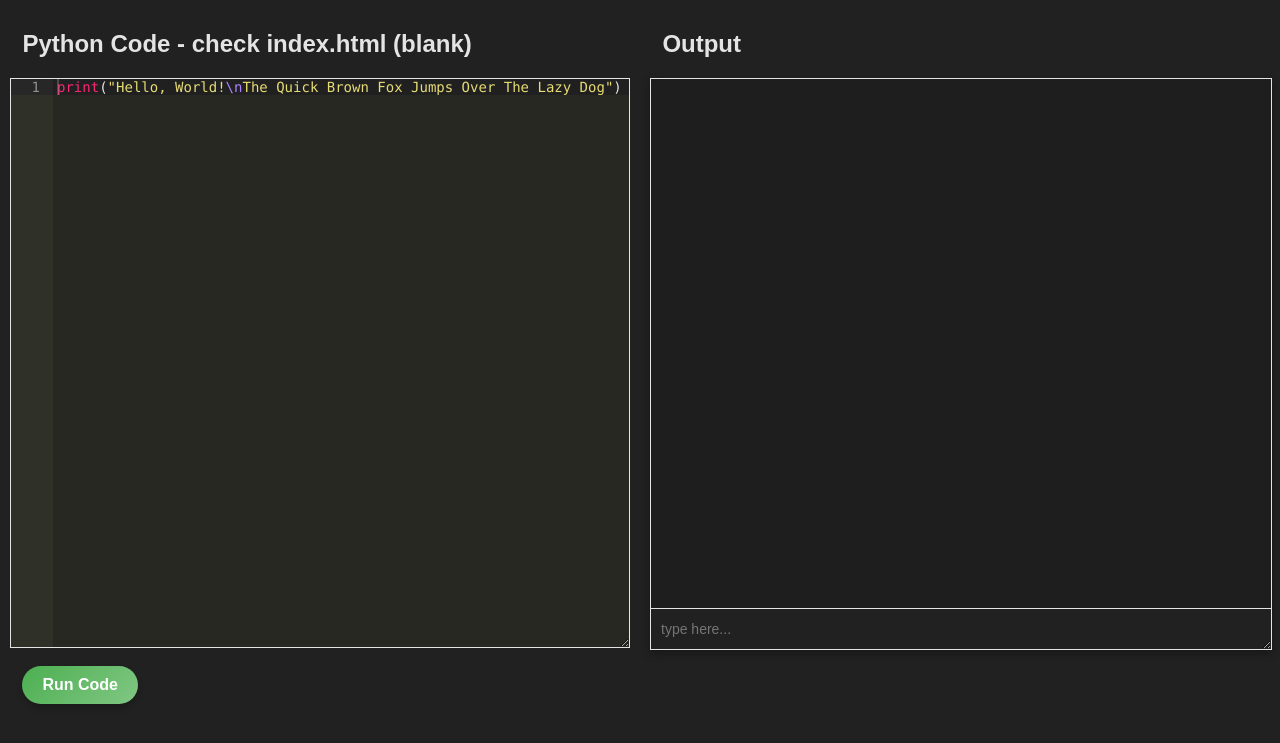
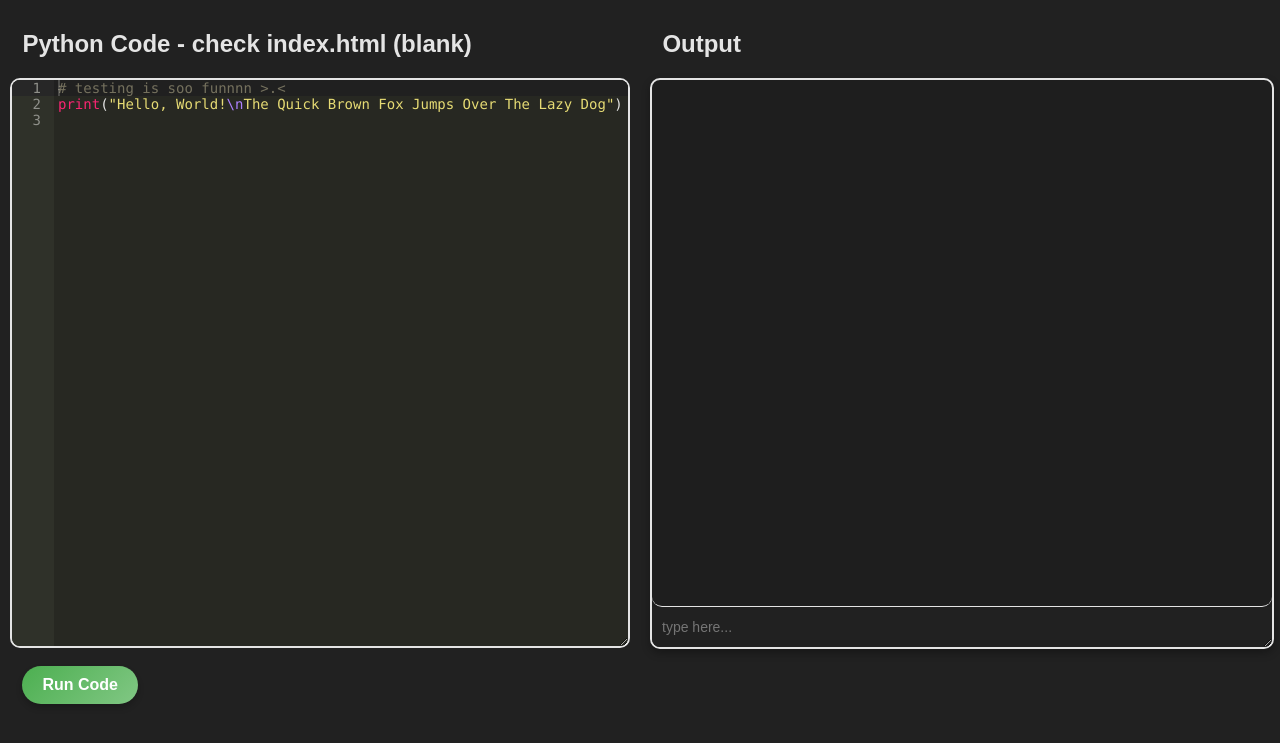
Before and after one commit to WillHanighen/flask-thing, a Flask app: page / in a window 1280 px wide. Shown: the top 743 px of the page. Run offline with Flask 3, Linux system fonts and the light colour scheme; some libraries are stand-ins or nearby versions.

Commit message:
added corner rounding and added comment to index.html

```diff
--- a/static/style.css
+++ b/static/style.css
@@ -36,10 +36,11 @@ h1, h2, h3, h4, h5, h6 {
   padding: 15px;
   color: #E4E4E4;
   box-sizing: border-box;
+  border-radius: 10px;
 }
 
 #editor {
-  border: 1px solid #E4E4E4;
+  border: 2px solid #E4E4E4;
   overflow: auto;
   resize: both;
 }
@@ -69,15 +70,16 @@ button:hover {
   display: flex;
   flex-grow: 1;
   flex-direction: column;
-  border: 1px solid #E4E4E4;
+  border: 2px solid #E4E4E4;
   overflow: auto;
   resize: both;
   min-width: 35vh;
   min-height: 35vh;
   width: 100%;
-  height: calc(100% - 30px);
+  height: calc(100% - 33px);
   background-color: #1e1e1e;
   box-shadow: 0 4px 8px rgba(0, 0, 0, 0.3);
+  border-radius: 10px;
 }
 
 .display-area {
@@ -100,3 +102,5 @@ button:hover {
   box-sizing: border-box;
   outline: none;
 }
+
+/* guh */
--- a/templates/index.html
+++ b/templates/index.html
@@ -10,7 +10,9 @@
     <div class="container">
         <div class="editor-container">
             <h2>Python Code - <!--PUT PROJECT NAME HERE--> check index.html (blank)</h2>
-            <div id="editor">print("Hello, World!\nThe Quick Brown Fox Jumps Over The Lazy Dog")</div>
+            <div id="editor"># testing is soo funnnn >.<
+print("Hello, World!\nThe Quick Brown Fox Jumps Over The Lazy Dog")
+</div>
             <br>
             <button onclick="executeCode()">Run Code</button>
         </div>
```
